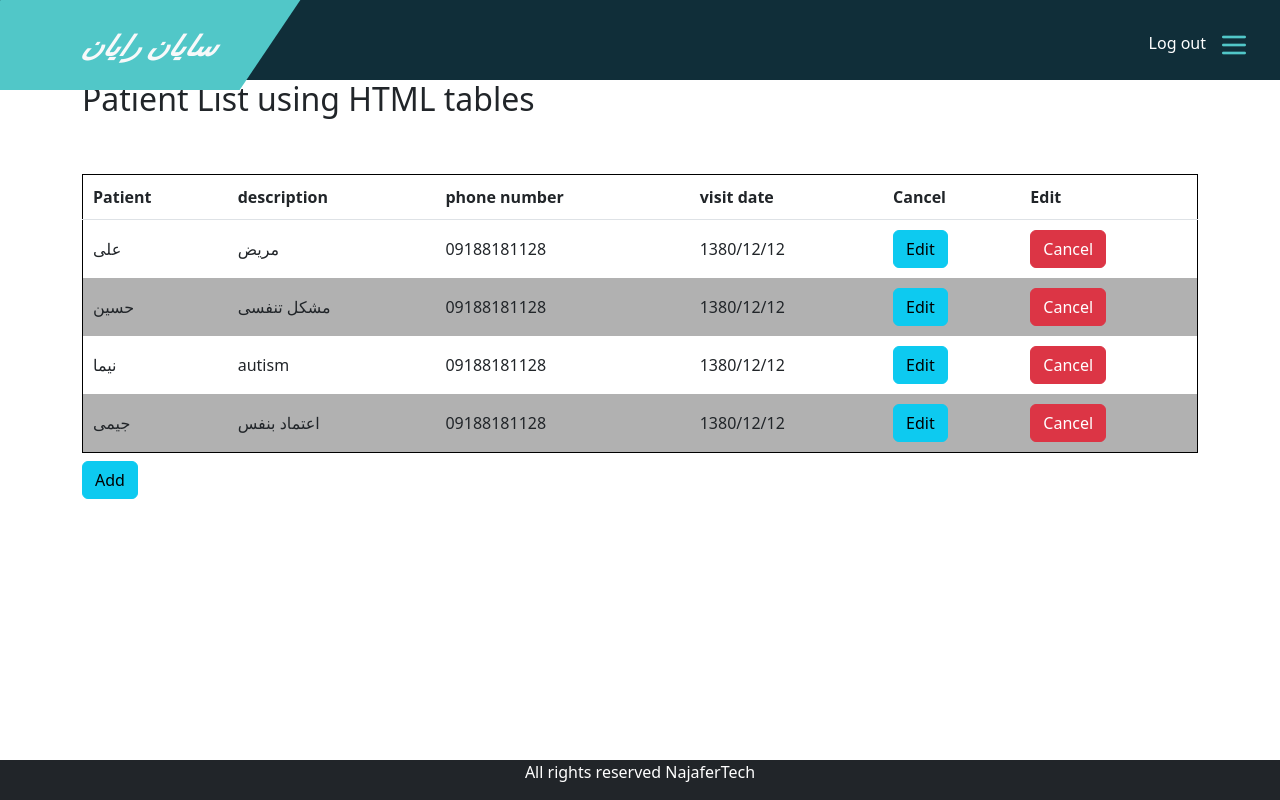
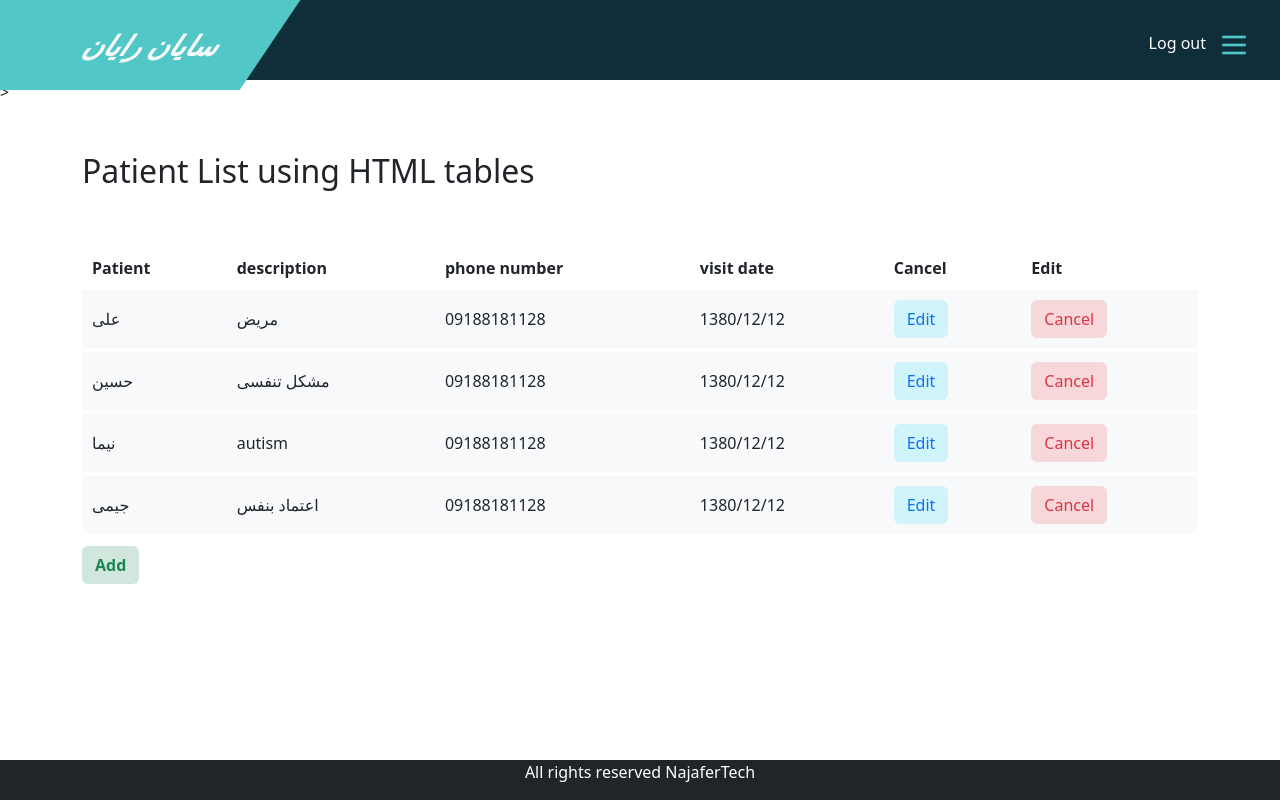
Before and after one commit to goofySunny/Task, an Angular app: page /patients in a window 1280 px wide. Built offline with nearby package versions, Linux system fonts and the light colour scheme; sample sign-in values are in the browser's storage.

Commit message:
Major changes to how it looks

```diff
--- a/src/app/pages/patient-list/patient-list.component.html
+++ b/src/app/pages/patient-list/patient-list.component.html
@@ -1,12 +1,13 @@
-<div class="container">
+><div class="bg-white">
+    <div class="container mt-5">
         <div class="row">
             <div class="col-12">
                 <h2>Patient List using HTML tables</h2>
             </div>
             <div class="d-flex justify-content-center mt-5 col-12">
-            <table class="">
+                <table class="bg-light">
                     <thead>
-                    <tr class="border-bottom">
+                        <tr class="bg-white">
                             <th>Patient</th>
                             <th>description</th>
                             <th>phone number</th>
@@ -16,19 +17,19 @@
                         </tr>
                     </thead>
                     <tbody>
-                    <tr *ngFor="let patient of patients">
+                        <tr  *ngFor="let patient of patients">
                             <td class="require-header" data-cell="patient">{{patient.name}}</td>
                             <td class="require-header" data-cell="description">{{patient.description}}</td>
                             <td class="require-header" data-cell="phone number">{{patient.phoneNumber}}</td>
                             <td class="require-header" data-cell="visit date">{{patient.visitDate | date : 'yyyy/MM/dd'}}</td>
-                        <td><button class="btn btn-info" (click)="editPatient(patient.id)">Edit</button></td>
-                        <td><button class="btn btn-danger" (click)="cancelPatient(patient.id)">Cancel</button></td>
+                            <td><button class="btn bg-info-subtle  text-primary" (click)="editPatient(patient.id)">Edit</button></td>
+                            <td><button class="btn bg-danger-subtle text-danger" (click)="cancelPatient(patient.id)">Cancel</button></td>
                         </tr>
                     </tbody>
                 </table>
             </div>
             <div class="container d-flex justify-content-start mt-2 mb-5">
-            <button class="btn btn-info" (click)="openAddPanel()">
+                <button class="btn bg-success-subtle text-success fw-bold" (click)="openAddPanel()">
                     Add
                 </button>
             </div>
@@ -36,7 +37,7 @@
     </div>
     <div class="modal" id="modal">
         <div class="card row inner p-3">
-        <div class="col-12 mx-0 align-self-start">
+            <div class="col-12  mx-0 align-self-start">
                 <button class="btn btn-default custom-button" (click)="closeModal()">
                     <img src="assets/close.svg" alt="">
                 </button>
@@ -66,9 +67,12 @@
                 <input type="date" [(ngModel)]="addPatient.visitDate"/>
             </div>
             <div class="mt-2">
-            <button class="btn btn-success me-2" *ngIf="editing" (click)="editPatientSave()">Update</button>
-            <button class="btn btn-success me-2" *ngIf="!editing" (click)="appendPatient()">Add</button>
-            <button class="btn btn-danger" (click)="closeModal()">Cancel</button>
+                <button class="btn bg-info-subtle text-primary me-2" *ngIf="editing" (click)="editPatientSave()">Update</button>
+                <button class="btn bg-info-subtle text-primary me-2" *ngIf="!editing" (click)="appendPatient()">Add</button>
+                <button class="btn bg-danger-subtle text-danger" (click)="closeModal()">Cancel</button>
             </div>
         </div>
     </div>
+    </div>
+
+    <!-- [ngModel]="addPatient.visitDate | date: 'yyyy/MM/dd'" (ngModelChange)="addPatient.visitDate" #visitDate="ngModel" -->
--- a/src/app/pages/patient-list/patient-list.component.scss
+++ b/src/app/pages/patient-list/patient-list.component.scss
@@ -2,7 +2,8 @@ table {
     width: 100%;
     border-collapse: collapse;
     border-spacing: 0;
-    border: 1px solid black;
+    border-radius: 20px;
+
 }
 
 th {
@@ -11,11 +12,11 @@ th {
 
 td {
     padding: 10px;
+    border-bottom: 4px solid #ffffff;
+
 }
 
-tr:nth-child(even) {
-    background-color: #b1b1b1;
-}
+
 
 .modal {
     background-color: rgba(0,0,0,0.4);
```
Lines whose indentation alone changed are shown as unchanged.
